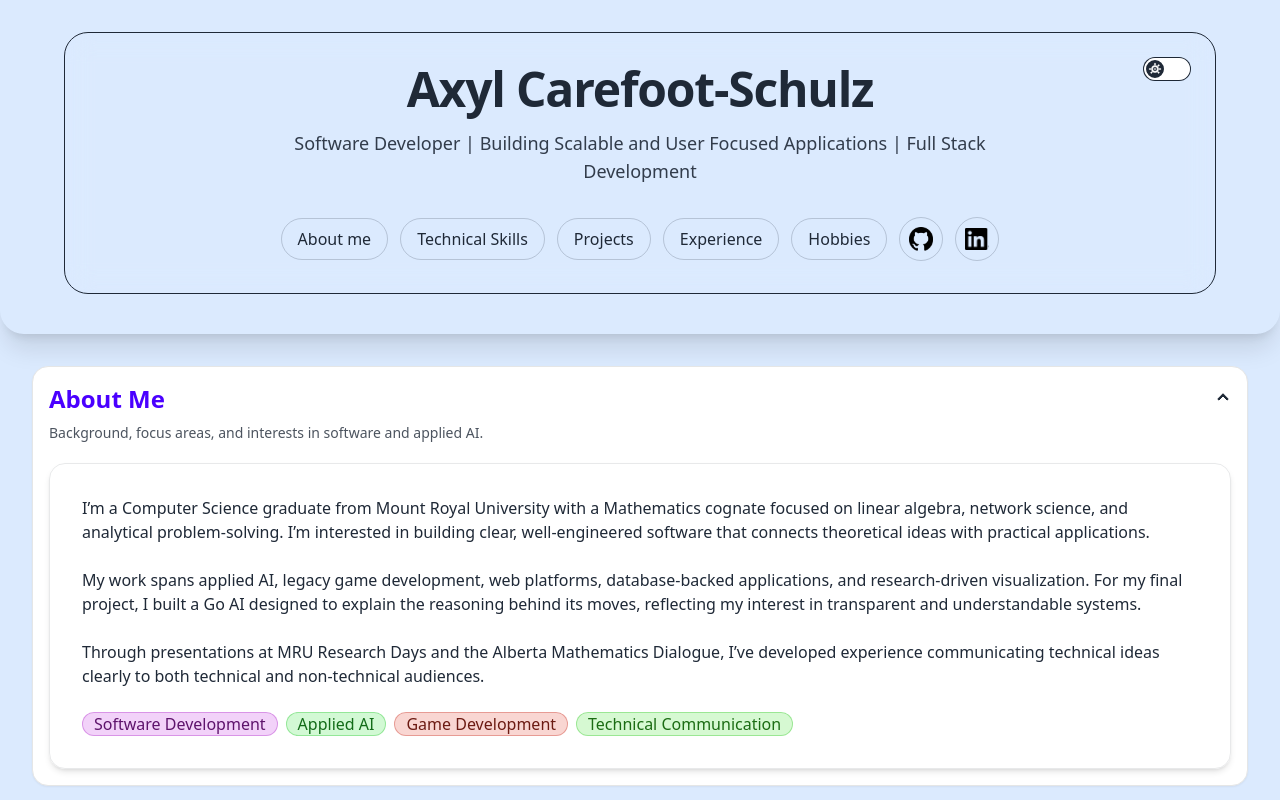
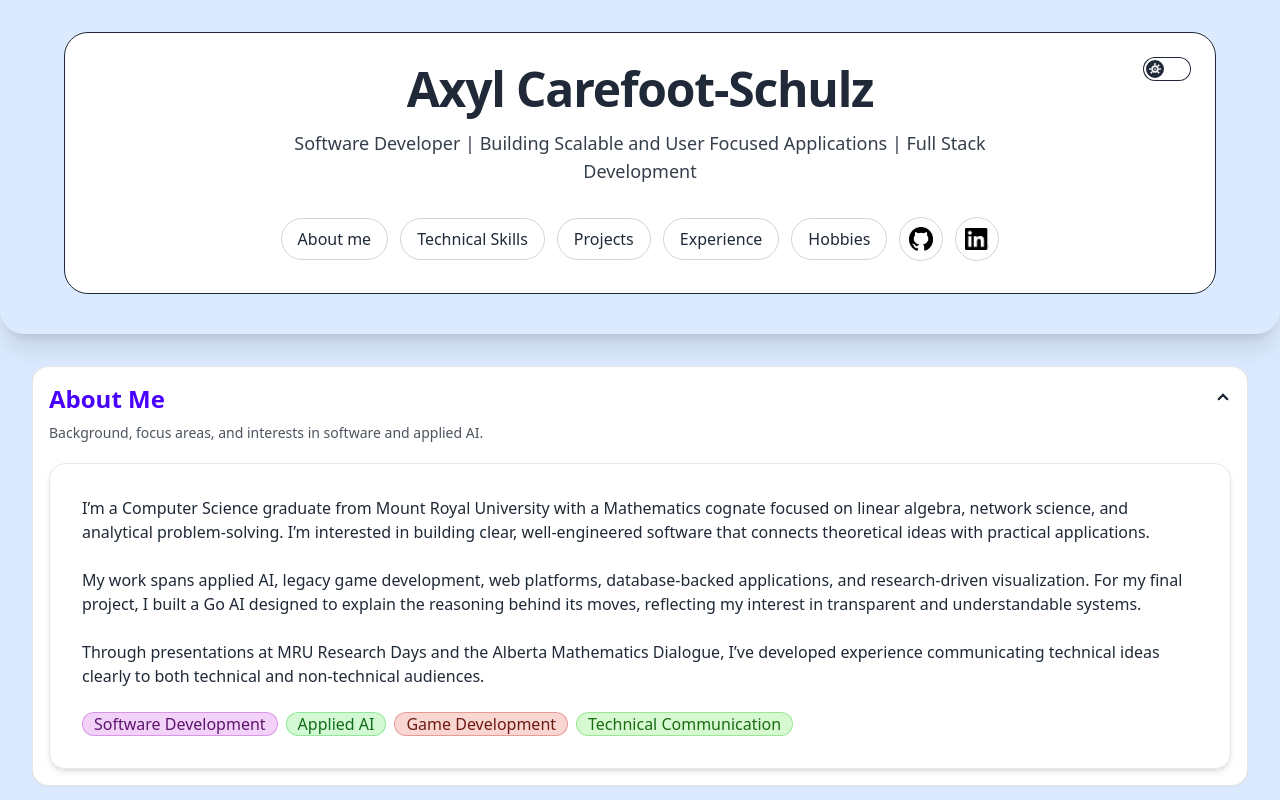
Before and after one commit to axyl-casc/axyl-casc.github.io, a React (Vite) app: page / in a window 1280 px wide. Shown: the top 800 px of the page. Built offline with nearby package versions, Linux system fonts and the light colour scheme.

Commit message:
Set header shell background to white

```diff
--- a/src/styles/index.css
+++ b/src/styles/index.css
@@ -20,8 +20,8 @@
 
   .header-shell {
     @apply max-w-6xl text-center px-6 py-8 rounded-3xl border;
-    background-color: hsl(var(--b1) / 0.2);
-    border-color: hsl(var(--b1) / 0.3);
+    background-color: #ffffff;
+    border-color: hsl(var(--b1) / 0.4);
     backdrop-filter: blur(14px);
   }
 
```
